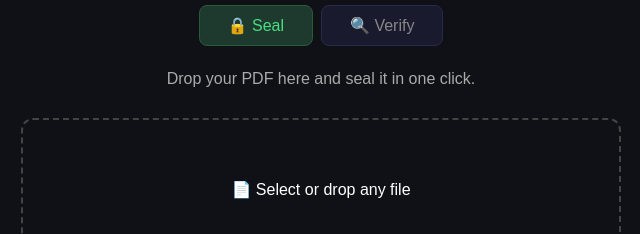
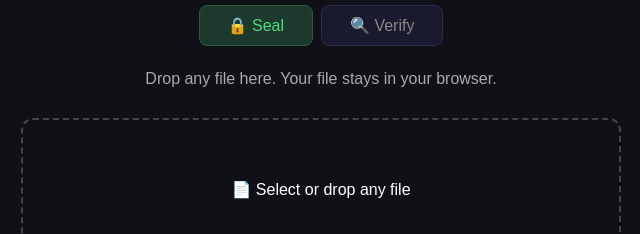
Before and after one commit to iscproof-alt/buildseal-landing, a plain HTML site: page seal.html in a window 1280 px wide. Shown: the part 326-560 px from the top of the page, 319-959 px from the left. Drawn offline with Linux system fonts and the light colour scheme.

Commit message:
fix: update seal page copy

```diff
--- a/seal.html
+++ b/seal.html
@@ -110,7 +110,7 @@
     <button class="tab-btn" onclick="switchTab('verify')">🔍 Verify</button>
   </div>
   <div id="tab-seal" class="tab-content active">
-  <p>Drop your PDF here and seal it in one click.</p>
+  <p>Drop any file here. Your file stays in your browser.</p>
   <div class="drop-zone" id="dropZone">
     <input type="file" id="fileInput" accept="*/*" />
     <div id="dropText">📄 Select or drop any file</div>
```
